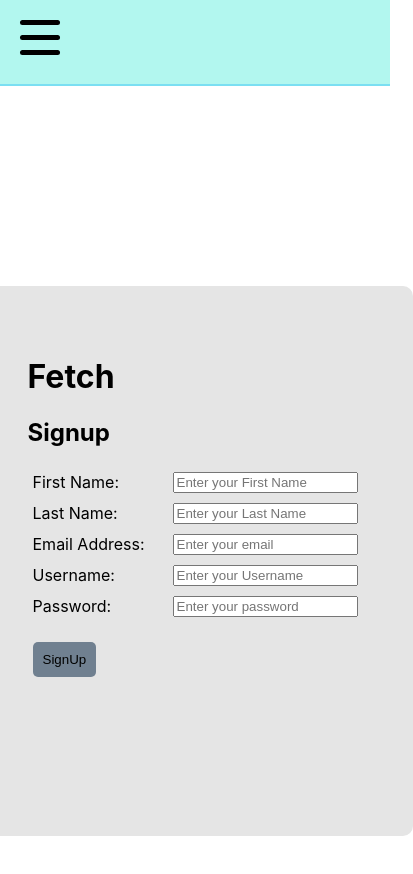
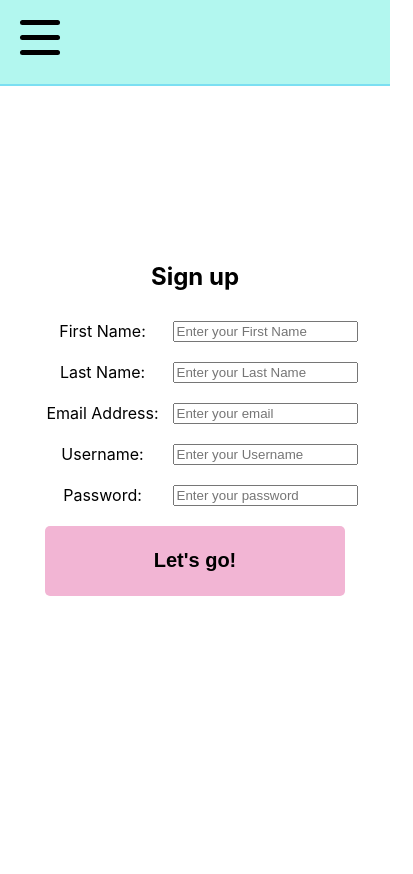
Before and after one commit to BCIT-COMPUTING/fetch-webapp, a React (Create React App) app in the folder website/: page /signup in a window 390 px wide. Shown: the top 874 px of the page, 413 px wide, since content can reach past the window. After the commit the page ends 844 px from the top, so only its background shows below. Built offline with nearby package versions, Linux system fonts and the light colour scheme.

Commit message:
made login/signup/home to be mobile friendly

```diff
--- a/website/src/components/Home/HomePage.module.css
+++ b/website/src/components/Home/HomePage.module.css
@@ -18,6 +18,8 @@
 }
 
 .homeBtn {
+  font-size: 20px;
+  font-weight: bold;
   margin: 10px 0px;
   width: 300px;
   height: 70px;
@@ -30,5 +32,5 @@
 
 .homeBtn:hover {
   cursor: pointer;
-  background-color: rgb(151, 151, 151);
+  background-color: #f194c3;
 }
--- a/website/src/components/Login/LoginPage.module.css
+++ b/website/src/components/Login/LoginPage.module.css
@@ -2,31 +2,30 @@
   display: flex;
   justify-content: center;
   align-items: center;
+  height: 80vh;
 }
 
 .loginContent {
-  background-color: #e5e5e5;
-  width: 400px;
-  height: 250px;
-  margin: 200px 0px;
-  padding: 50px;
-  border-radius: 10px;
+  text-align: center;
 }
 
 .loginLabel {
-  width: 140px;
+  width: 100%;
 }
 
 .labelSection {
   display: flex;
-  padding: 5px;
+  padding: 10px 5px;
 }
 
 .loginBtn {
-  margin-top: 20px;
-  margin-left: 5px;
+  font-size: 20px;
+  font-weight: bold;
+  margin: 30px 0px;
+  width: 300px;
+  height: 70px;
   padding: 10px;
-  background-color: slategray;
+  background-color: #F2B5D4;
   border: none;
   border-radius: 5px;
   transition: all 0.2s ease-in-out;
@@ -34,5 +33,5 @@
 
 .loginBtn:hover {
   cursor: pointer;
-  background-color: rgb(151, 151, 151);
+  background-color: #f194c3;
 }
--- a/website/src/components/Login/LoginPage.tsx
+++ b/website/src/components/Login/LoginPage.tsx
@@ -55,7 +55,7 @@ const LoginPage = () => {
   return (
     <div className={styles.loginPageContainer}>
       <div className={styles.loginContent}>
-        <h1>Fetch</h1>
+        <h2>Login</h2>
         <form>
           <div className={styles.labelSection}>
             <div className={styles.loginLabel}>Username: </div>
@@ -80,10 +80,9 @@ const LoginPage = () => {
           <button
             className={styles.loginBtn}
             type="button"
-            value="Login"
             onClick={handleClick}
           >
-            Login
+            Go!
           </button>
         </form>
       </div>
--- a/website/src/components/Signup/SignupPage.module.css
+++ b/website/src/components/Signup/SignupPage.module.css
@@ -2,15 +2,11 @@
   display: flex;
   justify-content: center;
   align-items: center;
+  height: 80vh;
 }
 
 .signupContainer {
-  background-color: #e5e5e5;
-  width: 400px;
-  height: 450px;
-  margin: 200px 0px;
-  padding: 50px;
-  border-radius: 10px;
+  text-align: center;
 }
 
 .signupLabel {
@@ -19,14 +15,17 @@
 
 .labelSection {
   display: flex;
-  padding: 5px;
+  padding: 10px 5px;
 }
 
 .signupBtn {
-  margin-top: 20px;
-  margin-left: 5px;
+  font-size: 20px;
+  font-weight: bold;
+  margin: 10px 0px;
+  width: 300px;
+  height: 70px;
   padding: 10px;
-  background-color: slategray;
+  background-color: #F2B5D4;
   border: none;
   border-radius: 5px;
   transition: all 0.2s ease-in-out;
@@ -34,5 +33,5 @@
 
 .signupBtn:hover {
   cursor: pointer;
-  background-color: rgb(151, 151, 151);
+  background-color: #f194c3;
 }
--- a/website/src/components/Signup/SignupPage.tsx
+++ b/website/src/components/Signup/SignupPage.tsx
@@ -63,8 +63,7 @@ const SignupPage = () => {
     <>
       <div className={styles.signupPageContainer}>
         <div className={styles.signupContainer}>
-          <h1>Fetch</h1>
-          <h2>Signup</h2>
+          <h2>Sign up</h2>
           <form>
             <div className={styles.labelSection}>
               <div className={styles.signupLabel}>First Name: </div>
@@ -122,7 +121,7 @@ const SignupPage = () => {
               value="Signup"
               onClick={signup}
             >
-              SignUp
+              Let's go!
             </button>
           </form>
         </div>
```
